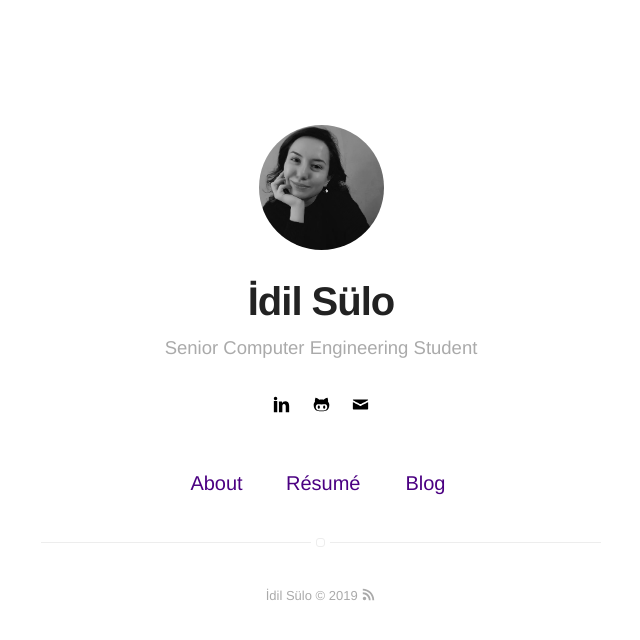
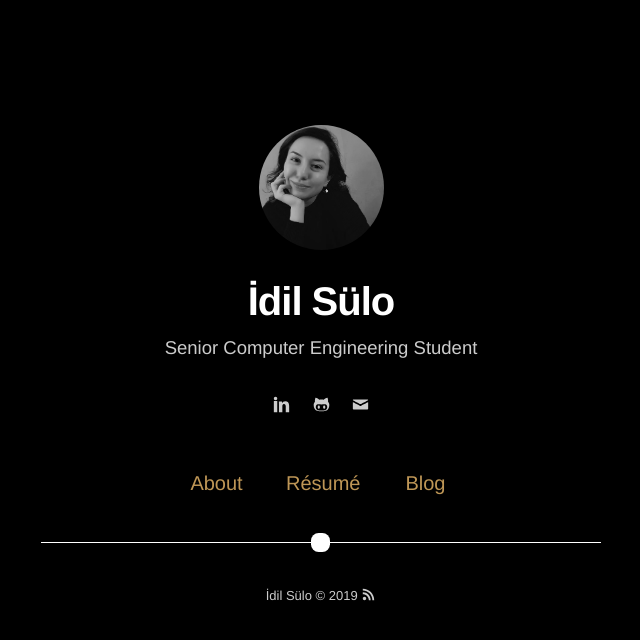
Before and after one commit to idilsulo/idilsulo.github.io, a Jekyll site: the page built from index.html, in a window 1280 px wide. Shown: the top 640 px of the page, without its empty margins (319-959 px from the left). Built offline with Jekyll 4.4.1, drawn with Linux system fonts in a browser that asks for light colours.

Commit message:
Changed the theme colors.

```diff
--- a/_sass/base/general.sass
+++ b/_sass/base/general.sass
@@ -1,6 +1,6 @@
 body, html
 	font-size: 62.5%
-
+	background-color: $background-color
 body
 	line-height: 1
 	font: 16px $fontSans
@@ -8,7 +8,7 @@ body
 
 h1, h2, h3, h4
 	font-family: $fontSans
-	color: $beta
+	color: $delta
 	-webkit-font-smoothing: antialiased
 	text-rendering: optimizeLegibility
 
@@ -33,7 +33,7 @@ a
 
 p
 	line-height: 1.7
-	color: $alpha
+	color: $gama
 	font-weight: 300
 	margin-bottom: 20px
 	letter-spacing: 0.4px
--- a/_sass/base/variables.sass
+++ b/_sass/base/variables.sass
@@ -1,11 +1,23 @@
 $fontSans: "Helvetica Neue", Helvetica, Arial, sans-serif
 $fontMonospace: "Consolas", Liberation Mono, Menlo, Courier, monospace
 
-$alpha: #666
-$beta: #222
-$gama: #aaa
-$delta: #4b0082
-$epsilon: #ededed
+// Old Theme
+// $alpha: #666
+// $beta: #222
+// $gama: #aaa
+// $delta: #4b0082
+// $epsilon: #ededed
+
+
+// New Theme
+
+$alpha: #fff
+$beta: #fff
+$gama: #ccc
+$delta: #be9656
+$epsilon: #fff
+
+$background-color: #000
 
 $mobile: "only screen and (max-width: 400px)"
 $tablet: "only screen and (min-width: 400px) and (max-width: 1050px)"
--- a/_sass/components/social-links.sass
+++ b/_sass/components/social-links.sass
@@ -1,5 +1,7 @@
 .social-links
     margin-top: 20px
+    .icon
+        fill: $gama
 
     > .link
         margin: 0
@@ -29,7 +31,7 @@
             font-size: 13px
             padding: 3px 10px
             background: $beta
-            color: #fff
+            color: #000
             border-radius: 2px
             height: 22px
             line-height: 22px
```
Also changed, not shown: 3 other files.
